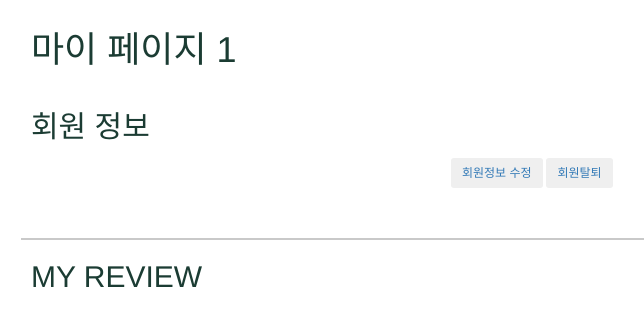
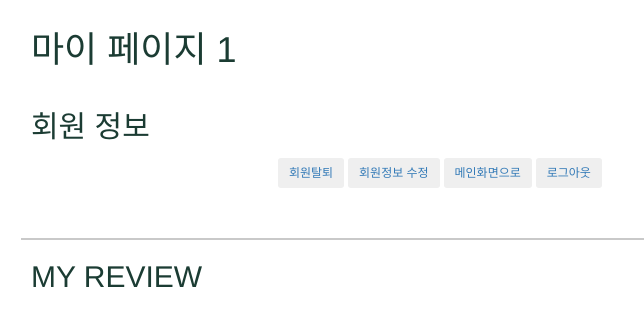
Before and after one commit to wally0813/DataBaseApplication, a PHP site: page /mypage.php in a window 1280 px wide. Shown: the top 326 px of the page, without its empty margins (9-653 px from the left). Run offline with PHP 8.4, Linux system fonts and the light colour scheme; the visitor is signed in with stand-in values (Sample User, id 1); data that the repository does not hold is empty.

Commit message:
added link to banner

```diff
--- a/mypage.php
+++ b/mypage.php
@@ -50,7 +50,6 @@
 <body bgcolor = "#f2f0ed" style="margin-bottom:100px; padding-left:30px;">
    <font color="#1b3c33"><h1 style='background-color:white; padding-top:10px;padding-bottom:20px;padding-left: 10px; margin-right:500px;'>마이 페이지 <?php echo $id; ?> </h1></font>
    <h2 style='color:#1b3c33; padding-left:10px;'> 회원 정보 </h2>
-
 <?php
 
    $query_info = "SELECT * FROM user_info WHERE user_id='$id'";
@@ -77,10 +76,13 @@
    }
 ?>
 
-<div style='padding-top: 5px; padding-left: 430px;'>
-   <button type="button" class="btn btn-sm"><a href="./changeinfo.php">회원정보 수정</a></button>
-   <button type="button" class="btn btn-sm"><a href="./withdraw.php">회원탈퇴</a></button>
-</div>
+   <div style='padding-top: 5px; padding-left: 257px;'>
+     <button type="button" class="btn btn-sm"><a href="./withdraw.php">회원탈퇴</a></button>
+     <button type="button" class="btn btn-sm"><a href="./changeinfo.php">회원정보 수정</a></button>
+     <button type="button" class="btn btn-sm"><a href="./index.php">메인화면으로</a></button>
+     <button type="button" class="btn btn-sm"><a href="./logout.php">로그아웃</a></button>
+   </div>
+
 <hr class="line">
    <h2 style='color:#1b3c33; padding-left:10px; margin-bottom:10px;'> MY REVIEW </h2>
 
```
